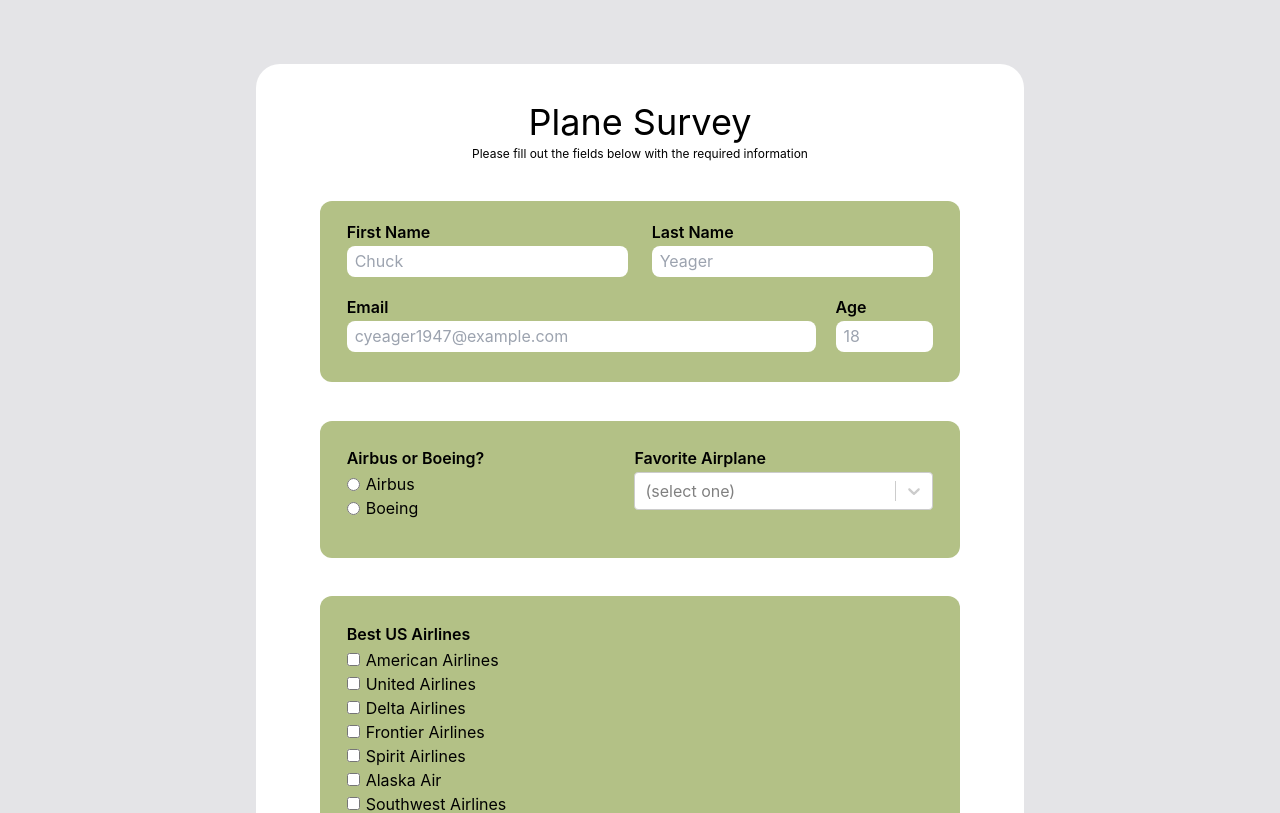
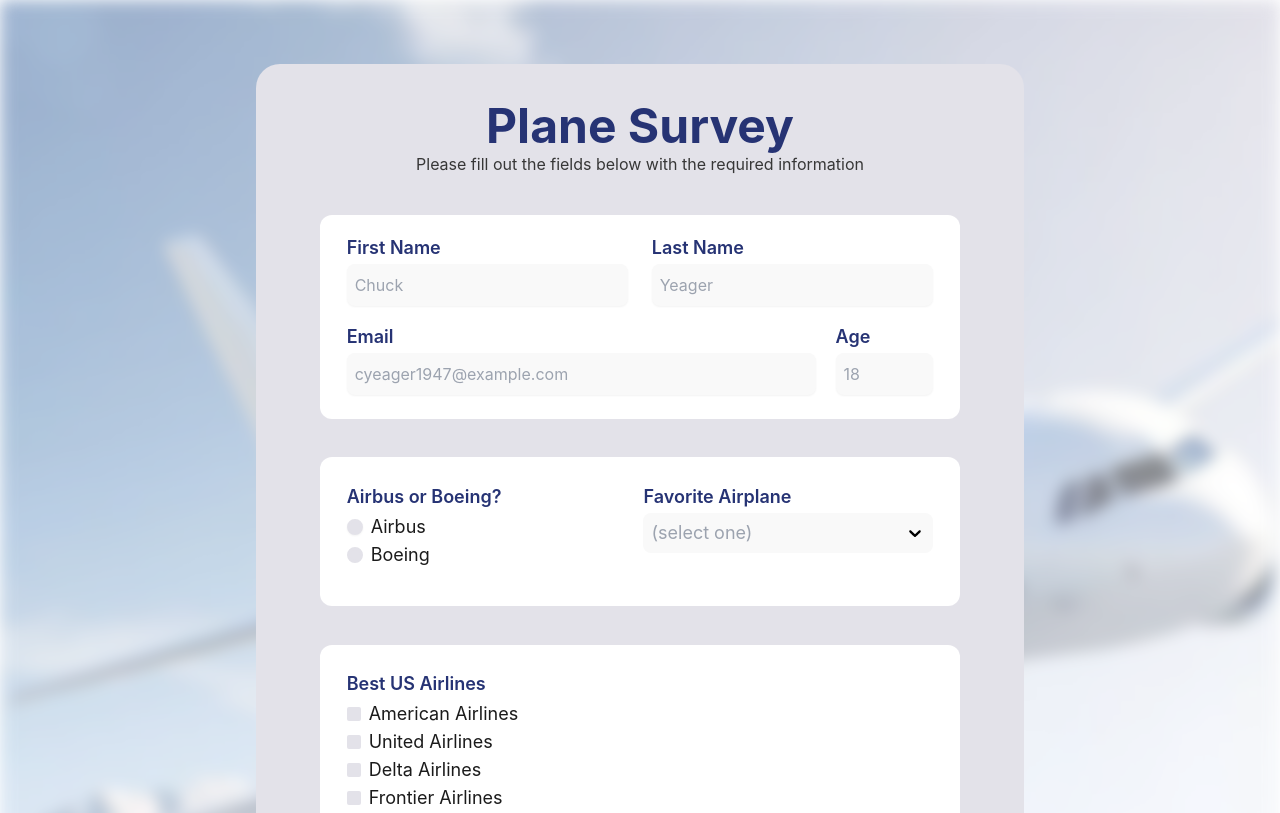
Before and after one commit to vyang2968/planesurvey, a React (Create React App) app in the folder client/: page / in a window 1280 px wide. Shown: the top 813 px of the page. Built offline with nearby package versions, Linux system fonts and the light colour scheme.

Commit message:
basically done w this page

```diff
--- a/client/package.json
+++ b/client/package.json
@@ -8,6 +8,7 @@
     "@testing-library/react": "^13.4.0",
     "@testing-library/user-event": "^13.5.0",
     "bootstrap": "^5.3.3",
+    "classnames": "^2.5.1",
     "react": "^18.3.1",
     "react-bootstrap": "^2.10.5",
     "react-bootstrap-icons": "^1.11.4",
@@ -16,6 +17,7 @@
     "react-router-dom": "^6.26.2",
     "react-scripts": "^5.0.1",
     "react-select": "^5.9.0",
+    "tailwindcss-filters": "^3.0.0",
     "web-vitals": "^2.1.4",
     "yup": "^1.4.0"
   },
--- a/client/src/pages/Survey/Survey.js
+++ b/client/src/pages/Survey/Survey.js
@@ -4,6 +4,7 @@ import { yupResolver } from '@hookform/resolvers/yup'
 import { number, object, string, array } from 'yup'
 import Select from 'react-select';
 import ErrorMessage from '../../components/ErrorMessage';
+import classNames from 'classnames'
 
 function Survey() {
     const planes = [
@@ -22,13 +23,15 @@ function Survey() {
     ]
     const airlines = ['American Airlines', 'United Airlines', 'Delta Airlines', 'Frontier Airlines', 'Spirit Airlines', 'Alaska Air', 'Southwest Airlines', 'Jetblue Airlines'];
 
-    const sectionStyle = 'w-full my-[3%] pt-[2%] pb-[3%] bg-olivine flex flex-col items-center rounded-xl';
-    const labelStyle = 'block mb-0.5 text-md font-semibold';
+    const sectionStyle = 'w-full my-[3%] pt-[2%] pb-[3%] flex flex-col items-center rounded-xl bg-white text-soft-black';
+    const labelStyle = 'block mb-0.5 text-md font-semibold text-indigo';
     const rowStyle = 'w-11/12 m-[1%] grid grid-flow-col';
-    const inputStyle = 'w-full px-2 h-1/2 rounded-lg text-xs lg:text-base';
-    const inputErrorStyle = inputStyle + ' outline-red-600 outline outline-2'
-    const optionErrorStyle = 'outline-red-600 outline outline-2'
-    const errorStyle = 'w-full h-3 text-red-600 text-[0.5em] lg:text-xs pt-0.2 lg:pt-0.5'
+    const boxFocusedStyle = 'ring-blue-300 ring ring-2'
+    const boxFocusStyle = 'focus:ring-blue-300 focus:ring focus:ring-2'
+    const inputStyle = 'w-full px-2 h-3/5 rounded-lg text-xs lg:text-base outline-none border-none ring-none hover:ring-blue-300 hover:ring hover:ring-2 focus:placeholder-opacity-100 bg-light-gray shadow-sm'
+    const boxErrorStyle = 'ring-red-600 ring ring-2';
+    const inputErrorStyle = inputStyle + ' ' + boxErrorStyle;
+    const errorStyle = 'w-full h-3 text-red-600 text-[0.5em] lg:text-xs pt-0.2 lg:pt-0.5 italic'
 
     const schema = object().shape({
         firstName: string().required('empty field').min(1, 'must be at least 1'),
@@ -47,23 +50,36 @@ function Survey() {
     const {
         control,
         handleSubmit,
-        formState: {errors}
-    } = useForm({resolver: yupResolver(schema)});
+        formState: {errors},
+        reset
+    } = useForm({
+        resolver: yupResolver(schema),
+        mode: "onSubmit",
+    });
 
-    const onSubmit = (data) => console.log(data);
+    const onSubmit = (data, e) => {
+        console.log(data);
+        reset({manufacturer: ''});
+    };
 
     return (
         <>
-            <Container className='min-w-screen min-h-max h-fit bg-zinc-200 flex justify-center items-center text-black'>
-                <Card className='min-w-3/5 w-4/5 lg:w-3/5 h-auto bg-white rounded-3xl my-[5%] flex justify-center items-center'>
-                    <Card.Body className='w-5/6 py-[5%]'>
+            <Container
+                className={classNames(
+                    'min-w-screen min-h-max h-fit flex justify-center items-center text-black m-0 p-0 overflow-hidden',
+                    "relative before:absolute before:inset-0 before:bg-[url('assets/plane.jpg')] before:bg-no-repeat before:bg-cover before:bg-left-bottom before:bg-local before:blur before:z-[-1] before:bg-left-bottom",
+                    'before:bg-white before:opacity-60'
+                )}
+            >
+                <Card className='min-w-3/5 w-4/5 lg:w-3/5 h-auto rounded-3xl my-[5%] flex justify-center items-center bg-soft-gray'>
+                    <Card.Body className='w-5/6 py-[5%] text-indigo'>
                         <Container className='w-full text-center pb-[3%]'>
-                            <Card.Title className='text-3xl mb-1 lg:text-4xl'>Plane Survey</Card.Title>
-                            <Card.Subtitle className='text-xs'>Please fill out the fields below with the required information</Card.Subtitle>
+                            <Card.Title className='text-3xl mb-1 lg:mb-0.5 lg:text-5xl font-bold'>Plane Survey</Card.Title>
+                            <Card.Subtitle className='text-xs lg:text-base text-charcoal'>Please fill out the fields below with the required information</Card.Subtitle>
                         </Container>
-                        <Form noValidate className='w-full flex flex-col items-center' onSubmit={handleSubmit(onSubmit)}>
+                        <Form noValidate className='w-full flex flex-col items-center text-base lg:text-lg' onSubmit={handleSubmit(onSubmit)}>
                             <Container className={sectionStyle}>
-                                <Container className='w-11/12 m-[1%] flex justify-between'>
+                                <Container className='w-11/12 m-[1%] flex justify-between mb-[2%]'>
                                     <Form.Group className='w-[48%]'>
                                         <Form.Label className={labelStyle}>First Name</Form.Label>
                                         <Controller
@@ -73,7 +89,10 @@ function Survey() {
                                             render={({field: {onChange, onBlur, value, ref}}) => (
                                                 <Form.Control
                                                     placeholder='Chuck'
-                                                    className={errors.firstName ? inputErrorStyle : inputStyle}
+                                                    className={classNames(
+                                                        boxFocusStyle,
+                                                        errors.firstName ? inputErrorStyle : inputStyle
+                                                    )}
                                                     onChange={onChange}
                                                     onBlur={onBlur}
                                                     value={value}
@@ -93,7 +112,10 @@ function Survey() {
                                             render={({field: {onChange, onBlur, value, ref}}) => (
                                                 <Form.Control
                                                     placeholder='Yeager'
-                                                    className={errors.lastName ? inputErrorStyle : inputStyle}
+                                                    className={classNames(
+                                                        boxFocusStyle,
+                                                        errors.lastName ? inputErrorStyle : inputStyle
+                                                    )}
                                                     onChange={onChange}
                                                     onBlur={onBlur}
                                                     value={value}
@@ -115,7 +137,10 @@ function Survey() {
                                                 <Form.Control
                                                     type='email'
                                                     placeholder='cyeager1947@example.com'
-                                                    className={errors.email ? inputErrorStyle : inputStyle}
+                                                    className={classNames(
+                                                        boxFocusStyle,
+                                                        errors.email ? inputErrorStyle : inputStyle
+                                                    )}
                                                     onChange={onChange}
                                                     onBlur={onBlur}
                                                     value={value}
@@ -138,7 +163,10 @@ function Survey() {
                                                     placeholder='18'
                                                     min='18'
                                                     max='125'
-                                                    className={errors.age ? inputErrorStyle : inputStyle}
+                                                    className={classNames(
+                                                        boxFocusStyle,
+                                                        errors.age ? inputErrorStyle : inputStyle
+                                                    )}
                                                     onChange={onChange}
                                                     onBlur={onBlur}
                                                     value={value}
@@ -159,28 +187,57 @@ function Survey() {
                                             control={control}
                                             name='manufacturer'
                                             defaultValue=''
-                                            render={({field: {onChange, value}}) => (
+                                            render={({field: {onChange, value, ref}}) => (
                                                 <>
                                                     <Form.Check
-                                                        type='radio'
                                                         id='airbus'
-                                                        name='manufacturer'
-                                                        label={<span className='ml-1.5'>Airbus</span>}
-                                                        className='flex items-center'
+                                                        className='flex items-center w-fit hover:cursor-pointer'
                                                         value='airbus'
                                                         checked={value === 'airbus'}
+                                                        name='manufacturer'
+                                                    >
+                                                        <Form.Check.Input
+                                                            type='radio'
+                                                            value='airbus'
+                                                            className={
+                                                                classNames(
+                                                                'appearance-none h-4 w-4 rounded-full p-1 border-[3px] border-soft-gray bg-soft-gray',
+                                                                'checked:bg-charcoal',
+                                                                'hover:cursor-pointer hover:ring-blue-300 hover:ring-2',
+                                                                'active:brightness-75',
+                                                                'shadow-sm'
+                                                            )}
                                                             onChange={e => onChange(e.target.value)}
+                                                            ref={ref}
+                                                            name='manufacturer'
                                                         />
+                                                        <Form.Check.Label className='ml-2 font-normal hover:cursor-pointer'>
+                                                            Airbus
+                                                        </Form.Check.Label>
+                                                    </Form.Check>
                                                     <Form.Check
+                                                        id='boeing'
+                                                        className='flex items-center w-fit hover:cursor-pointer'
+                                                        checked={value === 'boeing'}
+                                                    >
+                                                        <Form.Check.Input
                                                             type='radio'
-                                                        id='boeing'
+                                                            value='boeing'
+                                                            className={
+                                                                classNames(
+                                                                'appearance-none h-4 w-4 rounded-full p-1 border-[3px] border-soft-gray bg-soft-gray',
+                                                                'checked:bg-charcoal',
+                                                                'hover:cursor-pointer hover:ring-blue-300 hover:ring-2',
+                                                                'active:brightness-75'
+                                                            )}
                                                             name='manufacturer'
-                                                        label={<span className='ml-1.5'>Boeing</span>}
-                                                        className='flex items-center'
-                                                        value='boeing'
-                                                        checked={value === 'boeing'}
                                                             onChange={e => onChange(e.target.value)}
+                                                            ref={ref}
                                                         />
+                                                        <Form.Check.Label className='ml-2 font-normal hover:cursor-pointer'>
+                                                            Boeing
+                                                        </Form.Check.Label>
+                                                    </Form.Check>
                                                 </>
                                             )}
                                         >
@@ -200,6 +257,42 @@ function Survey() {
                                                     value={value}
                                                     onChange={(selectedOption) => onChange(selectedOption)}
                                                     placeholder='(select one)'
+                                                    isSearchable={false}
+                                                    unstyled
+                                                    classNames={{
+                                                        control: (state) => classNames(
+                                                            'bg-light-gray rounded-lg hover:cursor-pointer hover:ring-blue-300 hover:ring hover:ring-2 text-black',
+                                                            state.isFocused ? boxFocusedStyle : '',
+                                                            errors.airplane && !state.isFocused ? boxErrorStyle : ''
+                                                        ),
+                                                        valueContainer: () => classNames(
+                                                            'ml-2'
+                                                        ),
+                                                        placeholder: () => classNames(
+                                                            'text-gray-400'
+                                                        ),
+                                                        indicatorsContainer: () => classNames(
+                                                            'mr-2 h-10'
+                                                        ),
+                                                        input: () => classNames(
+                                                            'w-4'
+                                                        ),
+                                                        menu: () => classNames(
+                                                            'bg-white', 'rounded-lg', 'mt-1', 'shadow',
+                                                        ),
+                                                        menuList: () => classNames(
+                                                            'py-1.5','rounded-lg', 'cursor-pointer'
+                                                        ),
+                                                        option: () => classNames(
+                                                            'py-1.5', 'hover:bg-blue-300/50', 'px-2', 'hover:cursor-pointer', 'active:bg-blue-300/60', 'text-black'
+                                                        ),
+                                                        clearIndicator: () => classNames(
+                                                            'py-0 m-0'
+                                                        ),
+                                                        dropdownIndicator: () => classNames(
+                                                            'py-1 m-0'
+                                                        )
+                                                    }}
                                                 />
                                             )}
                                         />
@@ -217,10 +310,20 @@ function Survey() {
                                             render={({field: {onChange, value}}) => (
                                                 airlines.map(airline => (
                                                     <Form.Check
+                                                        key={`${airline}`}
+                                                        className='flex items-center'
+                                                    >
+                                                        <Form.Check.Input
                                                             type='checkbox'
-                                                        key={`${airline}`}
-                                                        label={<span className='ml-1.5'>{airline}</span>}
-                                                        className='flex items-center'
+                                                            id={`checkbox-${airline}`}
+                                                            className={classNames(
+                                                                'appearance-none h-3.5 w-3.5 rounded-sm bg-soft-gray relative',
+                                                                'checked:after:content-[""] checked:after:absolute checked:after:top-1/2 checked:after:left-1/2',
+                                                                'checked:after:transform checked:after:-translate-x-1/2 checked:after:-translate-y-1/2',
+                                                                'checked:after:w-2 checked:after:h-2 checked:after:bg-charcoal checked:after:rounded-sm',
+                                                                'hover:cursor-pointer hover:ring-blue-300 hover:ring-2',
+                                                                'active:brightness-75',
+                                                            )}
                                                             onChange={e => {
                                                                 let updatedAirlines = [...value];
 
@@ -233,6 +336,13 @@ function Survey() {
                                                             }}
                                                             checked={value.includes(airline)}
                                                         />
+                                                        <Form.Check.Label
+                                                            className='ml-2 font-normal hover:cursor-pointer'
+                                                            htmlFor={`checkbox-${airline}`}
+                                                        >
+                                                            {airline}
+                                                        </Form.Check.Label>
+                                                    </Form.Check>
                                                 ))
                                             )}
                                         >
@@ -252,7 +362,12 @@ function Survey() {
                                                     as='textarea'
                                                     rows={3}
                                                     cols={200}
-                                                    className={'w-full min-h-[8ch] max-h-[20ch] px-2 pt-1 mt-[1%] rounded-lg block' + ((errors.response) ? ' outline-red-600 outline outline-2' : '')}
+                                                    className={classNames(
+                                                        'w-full min-h-[8ch] max-h-[20ch] px-2 pt-1 mt-[1%] rounded-lg block bg-light-gray shadow-sm',
+                                                        (errors.response) ? boxErrorStyle : '',
+                                                        'outline-none border-none ring-none hover:ring-blue-300 hover:ring hover:ring-2',
+                                                        'focus:ring-blue-300 focus:ring focus:ring-2'
+                                                    )}
                                                     onChange={onChange}
                                                     onBlur={onBlur}
                                                     value={value}
@@ -265,7 +380,16 @@ function Survey() {
                                 </Form.Group>
                             </Container>
                             <Container className='w-full h-full mt-[3%]'>
-                                <Button className='w-1/2 lg:w-1/4 py-[1%] mx-auto flex justify-center items-center bg-buff text-center rounded-lg text-white' type='submit' variant='primary'>Submit</Button>
+                                <Button
+                                    className={classNames(
+                                    'w-1/2 lg:w-1/5 py-[1%] mx-auto flex justify-center items-center bg-indigo',
+                                    'text-center rounded-lg text-white hover:brightness-[95%]'
+                                    )}
+                                    type='submit'
+                                    ariant='primary'
+                                >
+                                    Submit
+                                </Button>
                             </Container>
                         </Form>
                     </Card.Body>
--- a/client/tailwind.config.js
+++ b/client/tailwind.config.js
@@ -6,17 +6,15 @@ module.exports = {
   theme: {
     extend: {
       colors: {
-        'sky-blue': '#87CEEB',
-        'davys-gray': '#5D5D5D',
-        'alice-blue': '#FOF8FF',
-        'jet': '#2F2F2F',
-        'silver': '#C0C0C0',
-        'buff': '#D4A373',
-        'papaya-whip' : '#FAEDCD',
-        'cornsilk' : '#FEFAE0',
-        'olivine' : "#B3C186"
+        'soft-gray': '#E3E2E9',
+        'light-gray': '#F9F9F9',
+        'charcoal': '#373737',
+        'soft-black': '#1B1B1B',
+        'indigo': '#263374',
+        'darker-gray': '#D7D7D7'
       }
     },
   },
-  plugins: [],
+  plugins: [
+  ],
 }
```
Also changed, not shown: client/src/assets/plane.jpg (added), 1 other file (tests, documents, lock files or other folders). Lines whose indentation alone changed are shown as unchanged.
